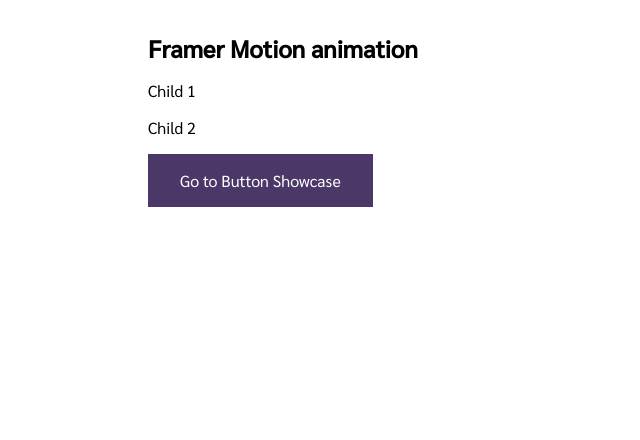
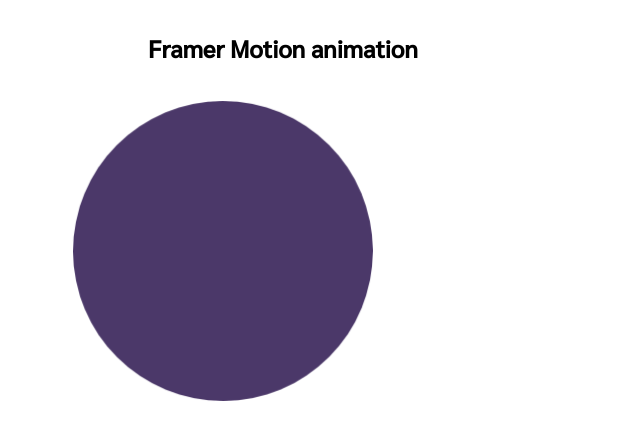
Before and after one commit to firstneverrest/Framer-Motion-Learning, a React (Create React App) app in the folder framer-motion/: page / in a window 1280 px wide. Shown: the top 440 px of the page, without its empty margins (0-640 px from the left). Built offline with nearby package versions, Linux system fonts and the light colour scheme.

Commit message:
feat: add keyframes

```diff
--- a/framer-motion/src/pages/Home.js
+++ b/framer-motion/src/pages/Home.js
@@ -29,6 +29,22 @@
     },
   };
 
+  const circleVariants = {
+    circle: {
+      scale: [1, 2, 2, 1, 1],
+      rotate: [0, 0, 270, 270, 0],
+      borderRadius: ['20%', '20%', '50%', '50%', '20%'],
+      transition: {
+        delay: 1,
+        duration: 4,
+        times: [0, 0.2, 0.5, 0.8, 1],
+        // yoyo: Infinity,
+        repeat: Infinity,
+        repeatDelay: 1,
+      },
+    },
+  };
+
   return (
     <motion.div
       variants={containerVariants}
@@ -37,18 +53,11 @@
       className={classes.container}
     >
       <h2>Framer Motion animation</h2>
-      <motion.p variants={childVariants}>Child 1</motion.p>
-      <motion.p variants={childVariants}>Child 2</motion.p>
-      <Link to="/button">
-        <motion.button
-          variants={childVariants}
-          whileHover={{ backgroundColor: '#000' }}
-          transition={{ duration: 0.5 }}
-          className={classes.button}
-        >
-          Go to Button Showcase
-        </motion.button>
-      </Link>
+      <motion.div
+        variants={circleVariants}
+        animate="circle"
+        className={classes.circle}
+      ></motion.div>
     </motion.div>
   );
 };
--- a/framer-motion/src/pages/Home.module.css
+++ b/framer-motion/src/pages/Home.module.css
@@ -20,3 +20,11 @@
   outline: none;
   cursor: pointer;
 }
+
+.circle {
+  margin-top: 7rem;
+  background: #4b3869;
+  border-radius: 30px;
+  width: 150px;
+  height: 150px;
+}
```
